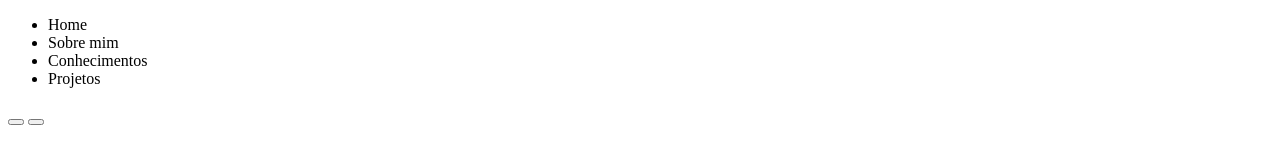
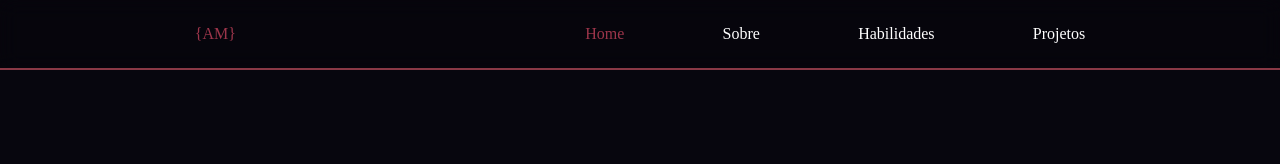
Before and after one commit to ArieleMartins/my_portfolio, a plain HTML site: page index.html in a window 1280 px wide. Drawn offline with Linux system fonts and the light colour scheme.

Commit message:
Alterando Portfolio Novamente

```diff
--- a/index.html
+++ b/index.html
@@ -5,19 +5,20 @@
     <meta http-equiv="X-UA-Compatible" content="IE=edge">
     <meta name="viewport" content="width=device-width, initial-scale=1.0"> <!-- Adaptar para outros dispositivos -->
     <meta name="description" content=""> <!-- Uma breve descrição do site/conteudo -->
+    <link rel="stylesheet" href="style.css">
     <title>Portfolio - Ariele Martins</title> <!-- Titulo da aba -->
 </head>
 <body>
-    <header> <!-- Indica que o conteudo que esta nele é um cabeçalho -->
-        <a href="#"> <!-- Logo -->
-
+    <header class="cabecalho"> <!-- Indica que o conteudo que esta nele é um cabeçalho -->
+        <a href="#" class="logo"> <!-- Logo -->
+            {AM}
         </a>
         <nav> <!-- Menu de navegação -->
             <ul>
-                <li>Home</li>
-                <li>Sobre mim</li>
-                <li>Conhecimentos</li>
-                <li>Projetos</li>
+                <li><a href="#" class="inicio">Home</a></li>
+                <li><a href="#">Sobre</a></li>
+                <li><a href="#">Habilidades</a></li>
+                <li><a href="#">Projetos</a></li>
             </ul>
         </nav>
     </header>
@@ -26,12 +27,15 @@
             <div>
                 <h1></h1>
                 <h2></h2>
-                <button></button>
-                <button></button>
+                <!--<button>GitHub</button>-->
+                <!--<button>Linkedin</button>-->
             </div>
             <div>
 
             </div>
+        </section>
+        <section>
+
         </section>
     </main>
     <footer> <!-- Rodape da pagina -->
--- /dev/null
+++ b/style.css
@@ -0,0 +1,37 @@
+
+*{
+    padding:0px;
+    margin: 0px;
+    box-sizing: border-box;
+    text-decoration: none !important;
+}
+body{
+    font-size: 100%;
+    /*background: linear-gradient(68.15deg, #2F2325 16.62%, #8E5D52 85.61%);*/
+    background-color: rgb(7, 6, 14);
+}
+.cabecalho{
+    display:flex;
+    flex-direction: row;
+    align-items: center;
+    justify-content: space-around;
+    padding: 20px;
+    border-bottom: inset 2px rgb(53, 22, 27);;
+    height: 70px;
+    position: fixed;
+    width: 100%;
+    backdrop-filter: blur(10px);
+    background-color: rgba(0, 0, 0, 0.1)
+}
+.cabecalho nav ul .inicio,.cabecalho .logo{
+    color: rgb(156, 53, 74);
+}
+.cabecalho a, .cabecalho nav ul li a{
+    color:white;
+}
+.cabecalho nav ul{
+    width: 500px;
+    display: flex;
+    list-style: none;
+    justify-content: space-between;
+}
```
